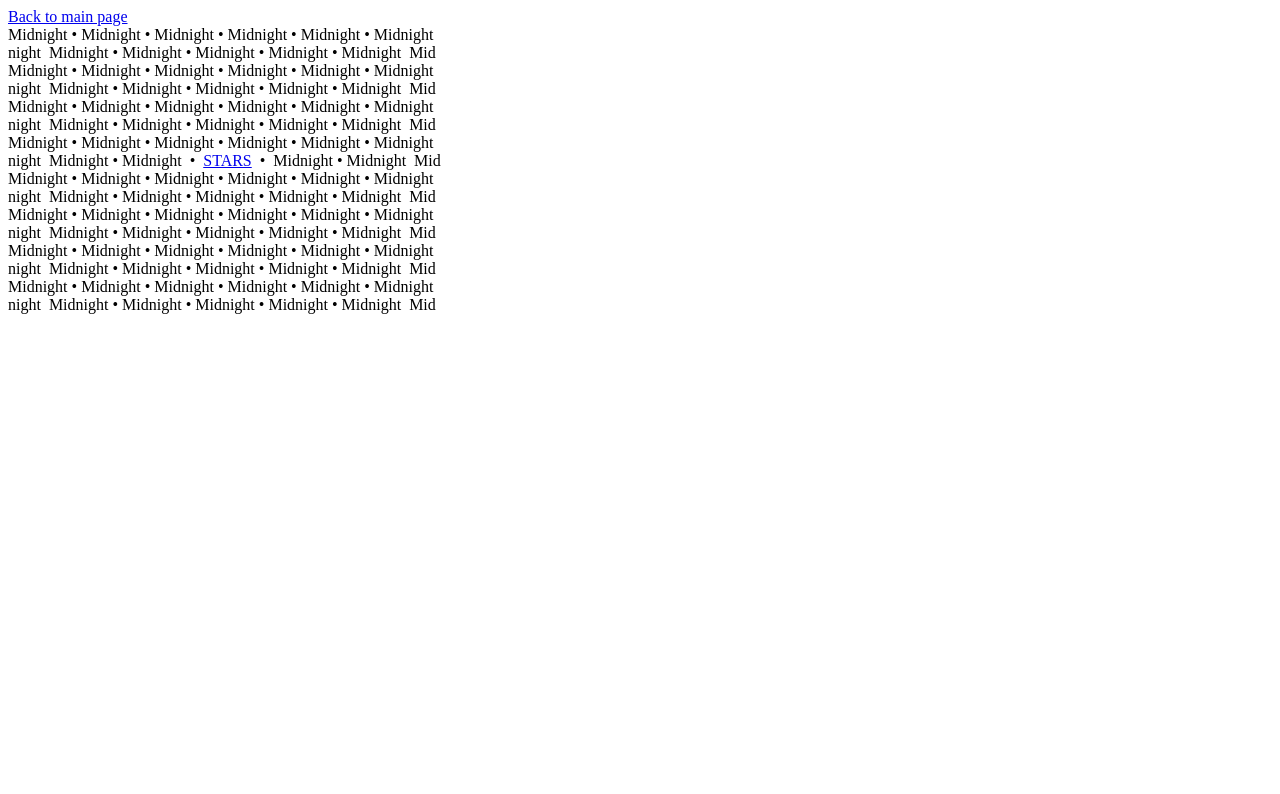
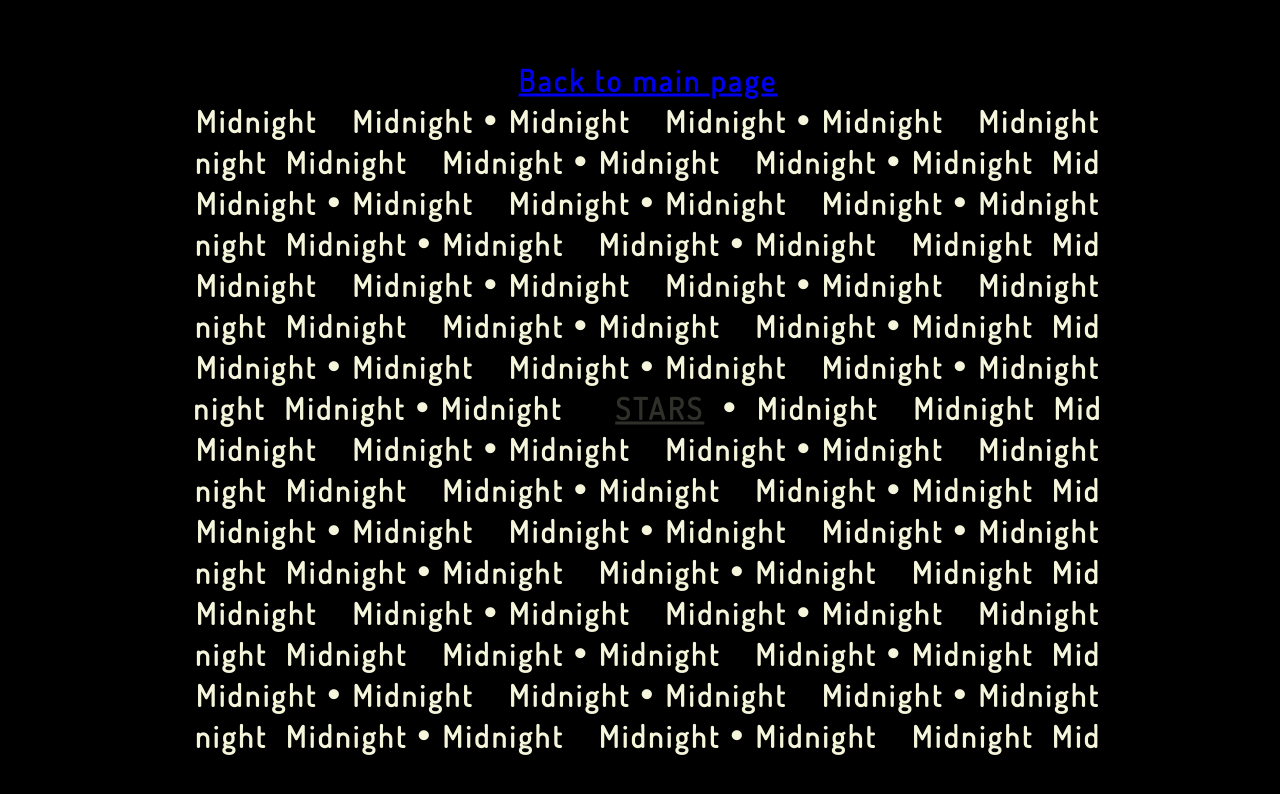
Before and after one commit to juliejdu/juliewebsite_interactive, a plain HTML site: page project 2.html in a window 1280 px wide. Drawn offline with Linux system fonts and the light colour scheme.

Commit message:
Update project 2.html

```diff
--- a/project 2.html
+++ b/project 2.html
@@ -2,7 +2,7 @@
 <html>
     <head>
         <title>Project 2</title>
-        <link rel="stylesheet" href="project 2_test.css">
+        <link rel="stylesheet" href="project 2.css">
         <link rel="preconnect" href="https://fonts.googleapis.com">
         <link rel="preconnect" href="https://fonts.gstatic.com" crossorigin>
         <link href="https://fonts.googleapis.com/css2?family=Dosis&family=Roboto+Mono&display=swap" rel="stylesheet">
```
